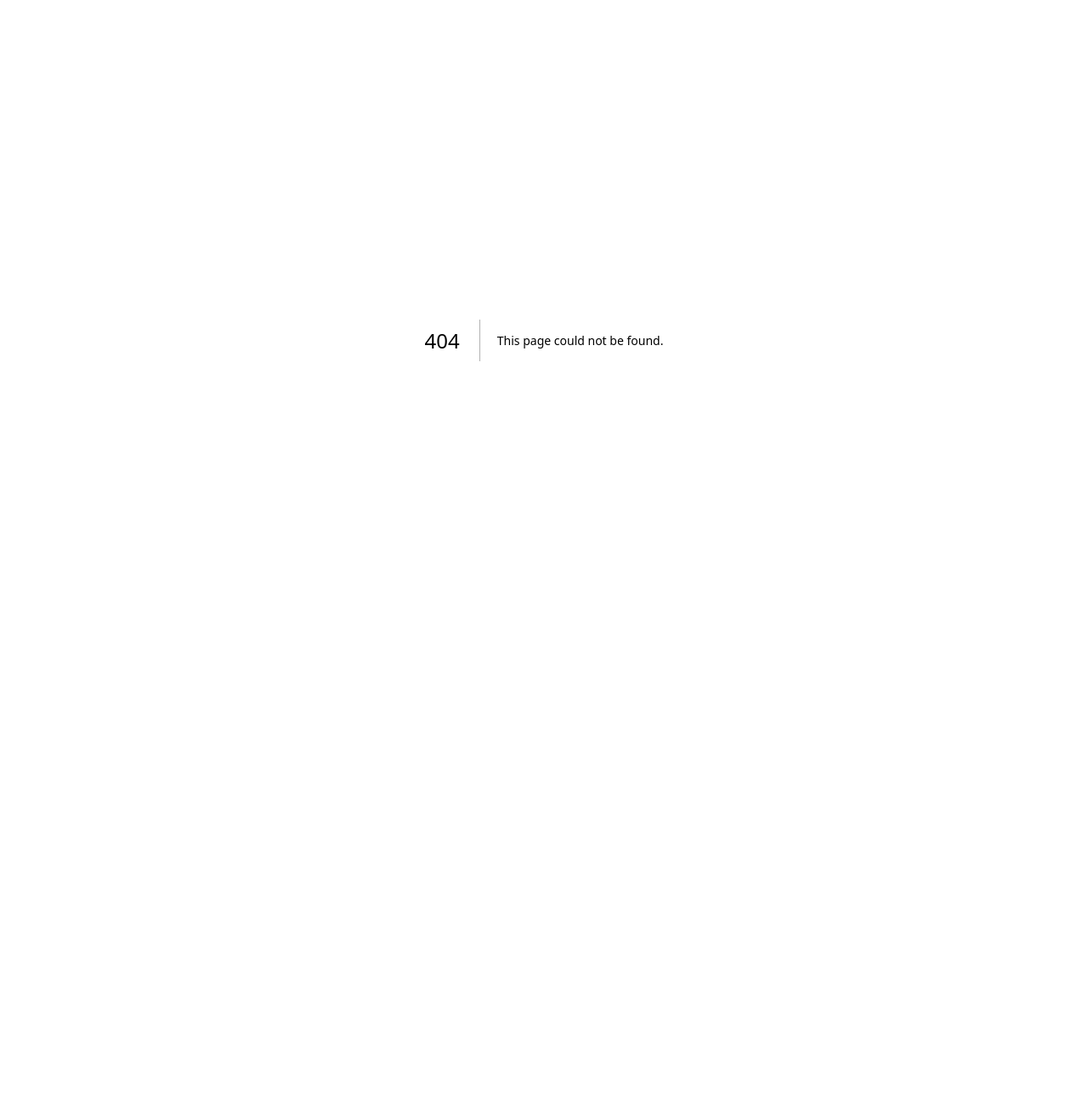
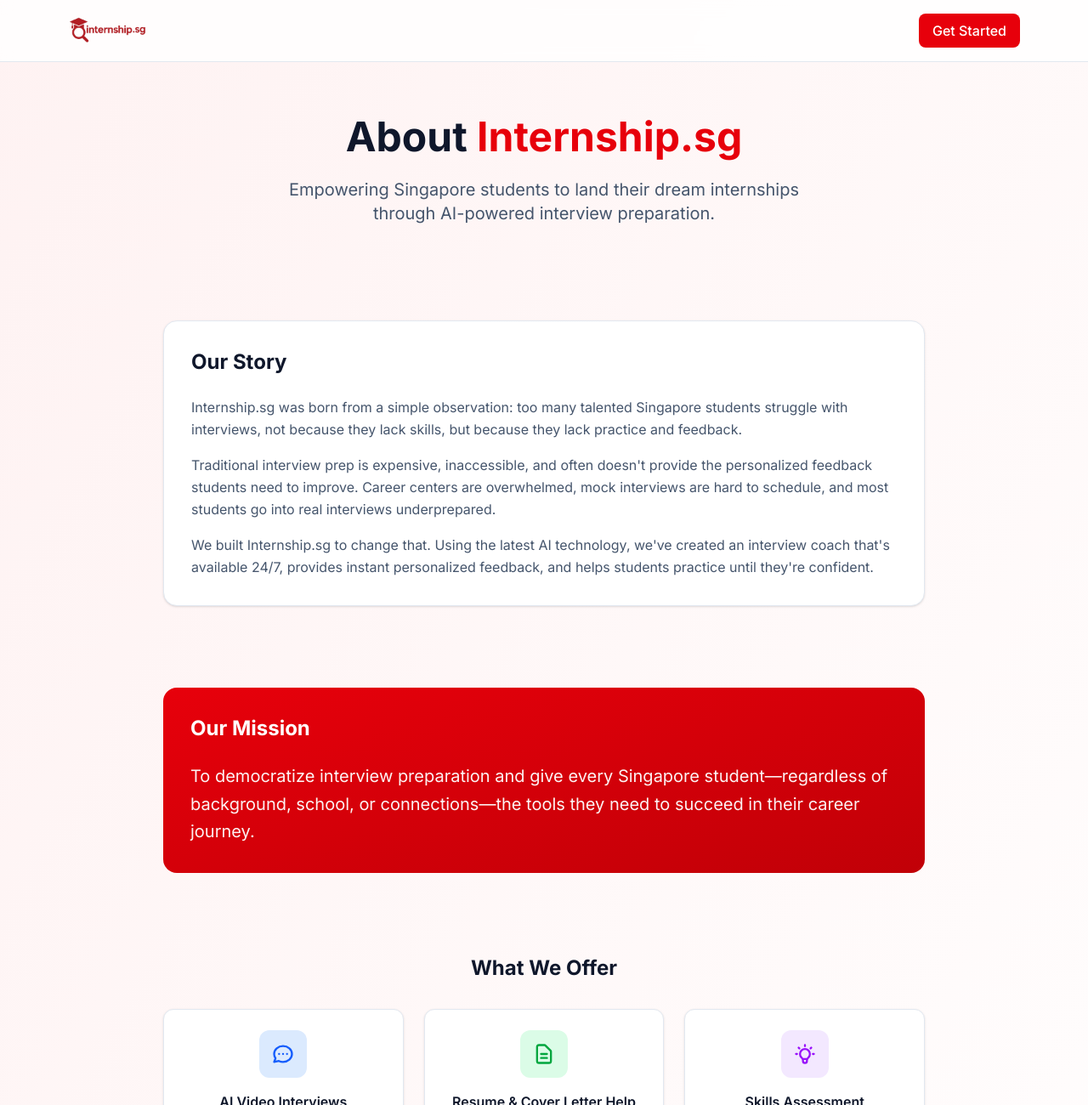
Before and after one commit to shaminderjitsingh01-stack/internshipsg, a Next.js app: page /about in a window 1280 px wide. Before the commit this address had no page. Shown: the top 1300 px of the page at 85% size. Before the commit the page ends 800 px from the top, so only its background shows below. Built offline with nearby package versions, Linux system fonts and the light colour scheme.

Commit message:
Add About page with company story and mission
- Created /about page explaining why Internship.sg was formed
- Updated footer links to point to /about instead of external site
- Added about page to sitemap.xml

Co-Authored-By: Claude Opus 4.5 <noreply@anthropic.com>

```diff
--- /dev/null
+++ b/src/app/about/page.tsx
@@ -0,0 +1,174 @@
+"use client";
+
+import Link from "next/link";
+
+export default function AboutPage() {
+  return (
+    <div className="min-h-screen bg-gradient-to-br from-red-50 to-white">
+      {/* Nav */}
+      <nav className="border-b border-slate-200 bg-white/80 backdrop-blur-sm sticky top-0 z-50">
+        <div className="max-w-6xl mx-auto px-4 py-4 flex items-center justify-between">
+          <Link href="/" className="flex items-center gap-2">
+            <img src="/logo.png" alt="Internship.sg" className="h-8 w-auto" />
+          </Link>
+          <Link
+            href="/"
+            className="px-4 py-2 bg-red-600 text-white rounded-lg font-medium hover:bg-red-700 transition-all"
+          >
+            Get Started
+          </Link>
+        </div>
+      </nav>
+
+      {/* Hero */}
+      <section className="py-16 px-4">
+        <div className="max-w-4xl mx-auto text-center">
+          <h1 className="text-4xl md:text-5xl font-bold text-slate-900 mb-6">
+            About <span className="text-red-600">Internship.sg</span>
+          </h1>
+          <p className="text-xl text-slate-600 max-w-2xl mx-auto">
+            Empowering Singapore students to land their dream internships through AI-powered interview preparation.
+          </p>
+        </div>
+      </section>
+
+      {/* Our Story */}
+      <section className="py-12 px-4">
+        <div className="max-w-4xl mx-auto">
+          <div className="bg-white rounded-2xl p-8 shadow-sm border border-slate-200">
+            <h2 className="text-2xl font-bold text-slate-900 mb-6">Our Story</h2>
+            <div className="space-y-4 text-slate-600 leading-relaxed">
+              <p>
+                Internship.sg was born from a simple observation: too many talented Singapore students
+                struggle with interviews, not because they lack skills, but because they lack practice
+                and feedback.
+              </p>
+              <p>
+                Traditional interview prep is expensive, inaccessible, and often doesn&apos;t provide
+                the personalized feedback students need to improve. Career centers are overwhelmed,
+                mock interviews are hard to schedule, and most students go into real interviews
+                underprepared.
+              </p>
+              <p>
+                We built Internship.sg to change that. Using the latest AI technology, we&apos;ve created
+                an interview coach that&apos;s available 24/7, provides instant personalized feedback,
+                and helps students practice until they&apos;re confident.
+              </p>
+            </div>
+          </div>
+        </div>
+      </section>
+
+      {/* Mission */}
+      <section className="py-12 px-4">
+        <div className="max-w-4xl mx-auto">
+          <div className="bg-gradient-to-br from-red-600 to-red-700 rounded-2xl p-8 text-white">
+            <h2 className="text-2xl font-bold mb-6">Our Mission</h2>
+            <p className="text-xl leading-relaxed opacity-95">
+              To democratize interview preparation and give every Singapore student—regardless of
+              background, school, or connections—the tools they need to succeed in their career journey.
+            </p>
+          </div>
+        </div>
+      </section>
+
+      {/* What We Offer */}
+      <section className="py-12 px-4">
+        <div className="max-w-4xl mx-auto">
+          <h2 className="text-2xl font-bold text-slate-900 mb-8 text-center">What We Offer</h2>
+          <div className="grid md:grid-cols-3 gap-6">
+            <div className="bg-white rounded-xl p-6 shadow-sm border border-slate-200 text-center">
+              <div className="w-14 h-14 bg-blue-100 rounded-xl flex items-center justify-center mx-auto mb-4">
+                <svg className="w-7 h-7 text-blue-600" fill="none" stroke="currentColor" viewBox="0 0 24 24">
+                  <path strokeLinecap="round" strokeLinejoin="round" strokeWidth={2} d="M8 12h.01M12 12h.01M16 12h.01M21 12c0 4.418-4.03 8-9 8a9.863 9.863 0 01-4.255-.949L3 20l1.395-3.72C3.512 15.042 3 13.574 3 12c0-4.418 4.03-8 9-8s9 3.582 9 8z" />
+                </svg>
+              </div>
+              <h3 className="font-semibold text-slate-900 mb-2">AI Video Interviews</h3>
+              <p className="text-sm text-slate-600">
+                Practice with our AI interviewer that adapts to your resume and provides real-time feedback.
+              </p>
+            </div>
+            <div className="bg-white rounded-xl p-6 shadow-sm border border-slate-200 text-center">
+              <div className="w-14 h-14 bg-green-100 rounded-xl flex items-center justify-center mx-auto mb-4">
+                <svg className="w-7 h-7 text-green-600" fill="none" stroke="currentColor" viewBox="0 0 24 24">
+                  <path strokeLinecap="round" strokeLinejoin="round" strokeWidth={2} d="M9 12h6m-6 4h6m2 5H7a2 2 0 01-2-2V5a2 2 0 012-2h5.586a1 1 0 01.707.293l5.414 5.414a1 1 0 01.293.707V19a2 2 0 01-2 2z" />
+                </svg>
+              </div>
+              <h3 className="font-semibold text-slate-900 mb-2">Resume & Cover Letter Help</h3>
+              <p className="text-sm text-slate-600">
+                Get AI-powered suggestions to improve your resume and craft compelling cover letters.
+              </p>
+            </div>
+            <div className="bg-white rounded-xl p-6 shadow-sm border border-slate-200 text-center">
+              <div className="w-14 h-14 bg-purple-100 rounded-xl flex items-center justify-center mx-auto mb-4">
+                <svg className="w-7 h-7 text-purple-600" fill="none" stroke="currentColor" viewBox="0 0 24 24">
+                  <path strokeLinecap="round" strokeLinejoin="round" strokeWidth={2} d="M9.663 17h4.673M12 3v1m6.364 1.636l-.707.707M21 12h-1M4 12H3m3.343-5.657l-.707-.707m2.828 9.9a5 5 0 117.072 0l-.548.547A3.374 3.374 0 0014 18.469V19a2 2 0 11-4 0v-.531c0-.895-.356-1.754-.988-2.386l-.548-.547z" />
+                </svg>
+              </div>
+              <h3 className="font-semibold text-slate-900 mb-2">Skills Assessment</h3>
+              <p className="text-sm text-slate-600">
+                Receive detailed scores on communication, technical knowledge, and soft skills.
+              </p>
+            </div>
+          </div>
+        </div>
+      </section>
+
+      {/* Why Singapore */}
+      <section className="py-12 px-4">
+        <div className="max-w-4xl mx-auto">
+          <div className="bg-white rounded-2xl p-8 shadow-sm border border-slate-200">
+            <h2 className="text-2xl font-bold text-slate-900 mb-6">Why Focus on Singapore?</h2>
+            <div className="space-y-4 text-slate-600 leading-relaxed">
+              <p>
+                Singapore&apos;s competitive job market means internships are more important than ever.
+                They&apos;re often the gateway to full-time employment, and the interview process can
+                be intense.
+              </p>
+              <p>
+                We understand the unique context of Singapore&apos;s internship landscape—from local
+                SMEs to MNCs, from tech startups to government agencies. Our AI is trained to
+                prepare you for the specific types of questions and expectations you&apos;ll face
+                in Singapore interviews.
+              </p>
+              <p>
+                Whether you&apos;re from NUS, NTU, SMU, SUTD, SIT, or any polytechnic or ITE,
+                Internship.sg is here to help you succeed.
+              </p>
+            </div>
+          </div>
+        </div>
+      </section>
+
+      {/* CTA */}
+      <section className="py-16 px-4">
+        <div className="max-w-4xl mx-auto text-center">
+          <h2 className="text-3xl font-bold text-slate-900 mb-4">
+            Ready to Ace Your Interview?
+          </h2>
+          <p className="text-slate-600 mb-8">
+            Start practicing today and build the confidence you need to land your dream internship.
+          </p>
+          <Link
+            href="/"
+            className="inline-block px-8 py-4 bg-red-600 text-white rounded-xl font-semibold hover:bg-red-700 transition-all text-lg"
+          >
+            Start Free Practice
+          </Link>
+        </div>
+      </section>
+
+      {/* Footer */}
+      <footer className="border-t border-slate-200 py-8">
+        <div className="max-w-6xl mx-auto px-4 text-center text-sm text-slate-500">
+          <div className="flex justify-center gap-6 mb-4">
+            <Link href="/sitemap.xml" className="hover:text-red-600 transition-colors">Sitemap</Link>
+            <Link href="/about" className="hover:text-red-600 transition-colors">About</Link>
+          </div>
+          <p>Made by <a href="https://shaminder.sg" className="text-red-600 hover:underline">shaminder.sg</a></p>
+          <p className="mt-1">Shaminder Technologies | UEN 53517136J</p>
+        </div>
+      </footer>
+    </div>
+  );
+}
--- a/src/app/page.tsx
+++ b/src/app/page.tsx
@@ -819,7 +819,7 @@ export default function Home() {
           <div className="max-w-6xl mx-auto px-4 text-center text-sm text-slate-500">
             <div className="flex justify-center gap-6 mb-4">
               <a href="/sitemap.xml" className="hover:text-red-600 transition-colors">Sitemap</a>
-              <a href="https://shaminder.sg" className="hover:text-red-600 transition-colors">About</a>
+              <a href="/about" className="hover:text-red-600 transition-colors">About</a>
             </div>
             <p>Made by <a href="https://shaminder.sg" className="text-red-600 hover:underline">shaminder.sg</a></p>
             <p className="mt-1">Shaminder Technologies | UEN 53517136J</p>
@@ -1923,7 +1923,7 @@ export default function Home() {
           <div className="max-w-4xl mx-auto px-4 text-center text-sm text-slate-500">
             <div className="flex justify-center gap-6 mb-4">
               <a href="/sitemap.xml" className="hover:text-red-600 transition-colors">Sitemap</a>
-              <a href="https://shaminder.sg" className="hover:text-red-600 transition-colors">About</a>
+              <a href="/about" className="hover:text-red-600 transition-colors">About</a>
             </div>
             <p>Made by <a href="https://shaminder.sg" className="text-red-600 hover:underline">shaminder.sg</a></p>
             <p className="mt-1">Shaminder Technologies | UEN 53517136J</p>
```
Also changed, not shown: 1 other file (tests, documents, lock files or other folders).
